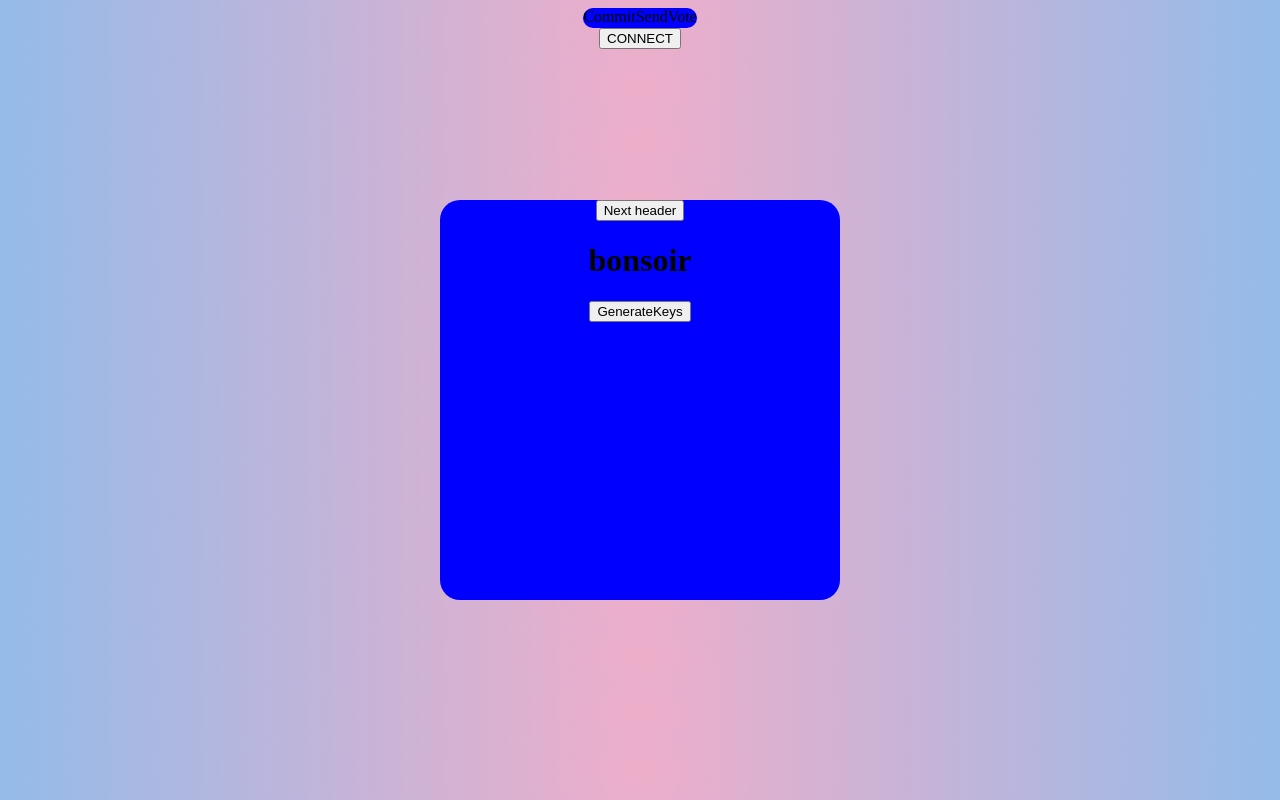
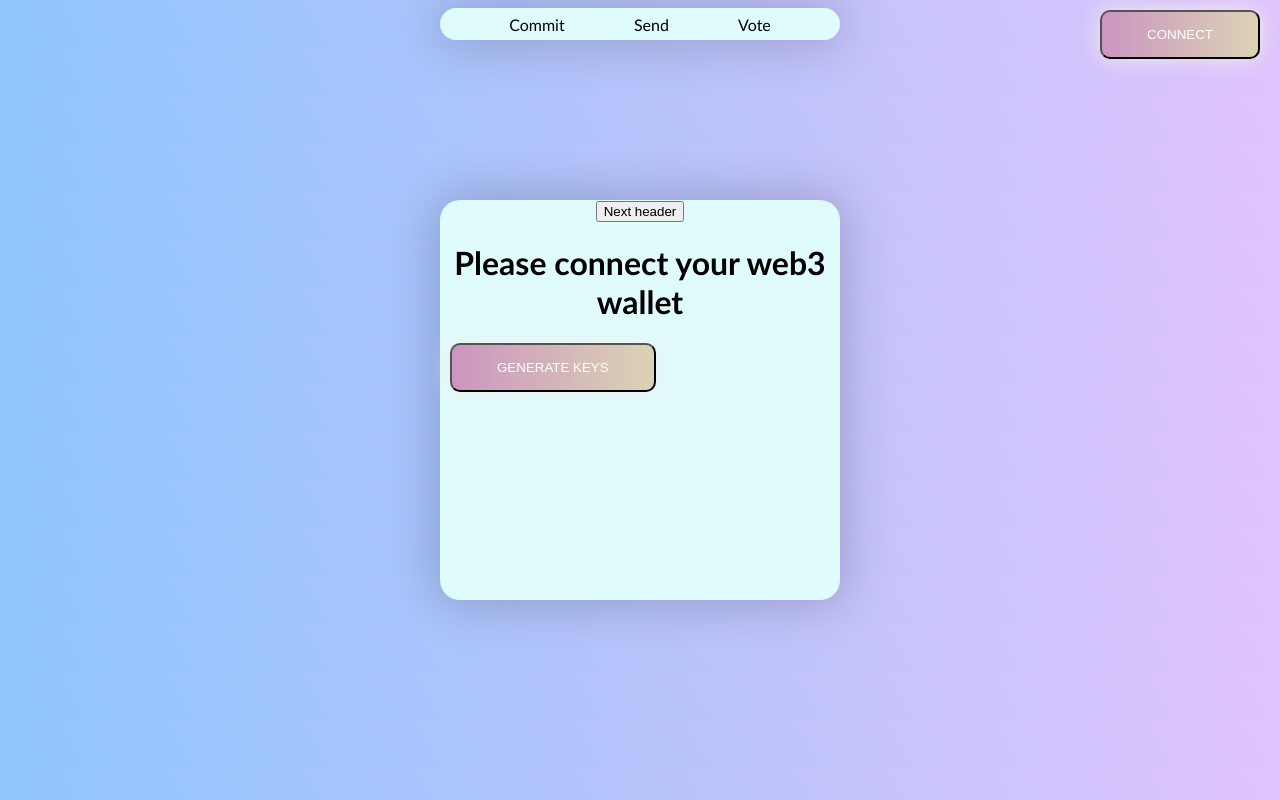
Before and after one commit to kobigurk/stardrop, a React (Create React App) app in the folder myApp/: page / in a window 1280 px wide. Built offline with nearby package versions, Linux system fonts and the light colour scheme.

Commit message:
working on css

```diff
--- a/myApp/src/App.css
+++ /dev/null
@@ -1,11 +0,0 @@
-body {
-  display: flex;
-  justify-content: center;
-  text-align: center;
-  background: rgb(238, 174, 202);
-  background: radial-gradient(
-    circle,
-    rgba(238, 174, 202, 1) 0%,
-    rgba(148, 187, 233, 1) 100%
-  );
-}
--- a/myApp/src/App.js
+++ b/myApp/src/App.js
@@ -36,7 +36,7 @@ function App() {
         <div>
         <PhaseHeader />
         <Container headerIndex={headerIndex} setHeaderIndex={setHeaderIndex}/>
-        <button onClick={sign_message}>
+        <button className={'connect-button'} onClick={sign_message}>
           CONNECT
         </button>
         </div>
--- a/myApp/src/CommitInterface.js
+++ b/myApp/src/CommitInterface.js
@@ -7,10 +7,10 @@ let areKeysGenerated = false;
 
 const GenerateKeys = (props) => {
     return (
-      <button onClick={() => {
+      <button className={'btn-grad2'} onClick={() => {
         callGenerateKeys();
         props.setAreKeysGenerated(true);
-      }}>GenerateKeys</button>
+      }}>Generate Keys</button>
     )
 
 }
@@ -40,7 +40,7 @@ const CommitToken = () => {
     }
 
     return (
-        <button onClick={generateCommitToken}>Generate commit token</button>
+        <button className={'btn-grad2'} onClick={generateCommitToken}>Generate commit token</button>
     );
   }
 
@@ -48,7 +48,7 @@ export default function CommitInterface() {
   const [areKeysGenerated, setAreKeysGenerated] = useState(false)
     return (
         <div>
-            <h1>bonsoir</h1>
+            <h1>Please connect your web3 wallet</h1>
             {areKeysGenerated ?
             <CommitToken/> :
             <GenerateKeys setAreKeysGenerated={setAreKeysGenerated}/>}
--- a/myApp/src/Container.js
+++ b/myApp/src/Container.js
@@ -2,6 +2,7 @@ import React from 'react'
 import CommitInterface from './CommitInterface';
 import SendInterface from './SendInterface';
 import VoteInterface from './VoteInterface';
+import './myStyles.css';
 
 const styles = {
     position: "absolute",
@@ -35,7 +36,7 @@ function Container(props) {
     else
         which = <VoteInterface/>
     return (
-        <div style={styles}>
+        <div className={'container'}>
             <button onClick={nextHeader}>Next header</button>
             {which}
         </div>
--- a/myApp/src/PhaseHeader.js
+++ b/myApp/src/PhaseHeader.js
@@ -1,6 +1,7 @@
 import React from 'react'
 import PropTypes from 'prop-types'
 import { findByLabelText } from '@testing-library/react'
+import './myStyles.css'
 
 //const styles = {
 //    borderRadius: "12px",
@@ -13,7 +14,6 @@ import { findByLabelText } from '@testing-library/react'
 const styles = {
     justifyContent: 'space-evenly',
     display: 'flex',
-    backgroundColor: 'blue',
     maxWidth: "400px",
 //    width: "50%",
     height: "20px",
@@ -22,7 +22,7 @@ const styles = {
 
 function PhaseHeader(props) {
     return (
-        <div style={styles}>
+        <div className={'header'}>
           <div>Commit</div>
           <div>Send</div>
           <div>Vote</div>
--- a/myApp/src/SendInterface.js
+++ b/myApp/src/SendInterface.js
@@ -5,7 +5,7 @@ function SendInterface() {
     return (
         <div>
            Send Interface
-           <button>Reveal server private key</button>
+           <button className={'btn-grad2'}>Reveal server private key</button>
         </div>
     )
 }
--- a/myApp/src/VoteInterface.js
+++ b/myApp/src/VoteInterface.js
@@ -1,4 +1,4 @@
-import './App.css';
+import './myStyles.css';
 import react, { useState } from "react";
 import styled from 'styled-components'
 
--- a/myApp/src/myStyles.css
+++ b/myApp/src/myStyles.css
@@ -1,7 +1,124 @@
 .primary {
-  font-family: "Trebuchet MS";
 }
 
 .font-xl {
   font-size: 72px;
 }
+
+.btn-grad {
+  background-image: linear-gradient(
+    to right,
+    #ff6e7f 0%,
+    #bfe9ff 51%,
+    #ff6e7f 100%
+  );
+}
+.btn-grad {
+  margin: 10px;
+  padding: 15px 45px;
+  text-align: center;
+  text-transform: uppercase;
+  transition: 0.5s;
+  background-size: 200% auto;
+  color: white;
+  box-shadow: 0 0 20px #eee;
+  border-radius: 10px;
+  display: block;
+}
+
+.btn-grad:hover {
+  background-position: right center; /* change the direction of the change here */
+  color: #fff;
+  text-decoration: none;
+}
+
+.btn-grad2 {
+  background-image: linear-gradient(
+    to right,
+    #cc95c0 0%,
+    #dbd4b4 51%,
+    #cc95c0 100%
+  );
+}
+.btn-grad2 {
+  margin: 10px;
+  padding: 15px 45px;
+  text-align: center;
+  text-transform: uppercase;
+  transition: 0.5s;
+  background-size: 200% auto;
+  color: white;
+  box-shadow: 0 0 20px #eee;
+  border-radius: 10px;
+  display: block;
+}
+
+.btn-grad2:hover {
+  background-position: right center; /* change the direction of the change here */
+  color: #fff;
+  text-decoration: none;
+}
+
+.container {
+  position: absolute;
+  top: 50%;
+  left: 50%;
+  transform: translate(-50%, -50%);
+  background: #e0fbfc;
+  box-shadow: 0px 0px 50px 5px rgba(0, 0, 0, 0.2);
+  max-width: 400px;
+  width: 50%;
+  height: 50%;
+  border-radius: 20px;
+}
+
+.header {
+  background: #e0fbfc;
+  box-shadow: 0px 0px 50px 5px rgba(0, 0, 0, 0.2);
+  max-width: 400px;
+  min-width: 400px;
+  height: 32px;
+  border-radius: 40px;
+  display: flex;
+  justify-content: space-evenly;
+  align-items: center;
+}
+
+.connect-button {
+  background-image: linear-gradient(
+    to right,
+    #cc95c0 0%,
+    #dbd4b4 51%,
+    #cc95c0 100%
+  );
+}
+.connect-button {
+  position: absolute;
+  top: 0px;
+  right: 10px;
+  margin: 10px;
+  padding: 15px 45px;
+  text-align: center;
+  text-transform: uppercase;
+  transition: 0.5s;
+  background-size: 200% auto;
+  color: white;
+  box-shadow: 0 0 20px #eee;
+  border-radius: 10px;
+  display: block;
+}
+
+.connect-button:hover {
+  background-position: right center; /* change the direction of the change here */
+  color: #fff;
+  text-decoration: none;
+}
+
+body {
+  font-family: "Trebuchet MS";
+  display: flex;
+  justify-content: center;
+  text-align: center;
+  background-color: #8ec5fc;
+  background-image: linear-gradient(62deg, #8ec5fc 0%, #e0c3fc 100%);
+}
```
Also changed, not shown: 1 other file (tests, documents, lock files or other folders).
